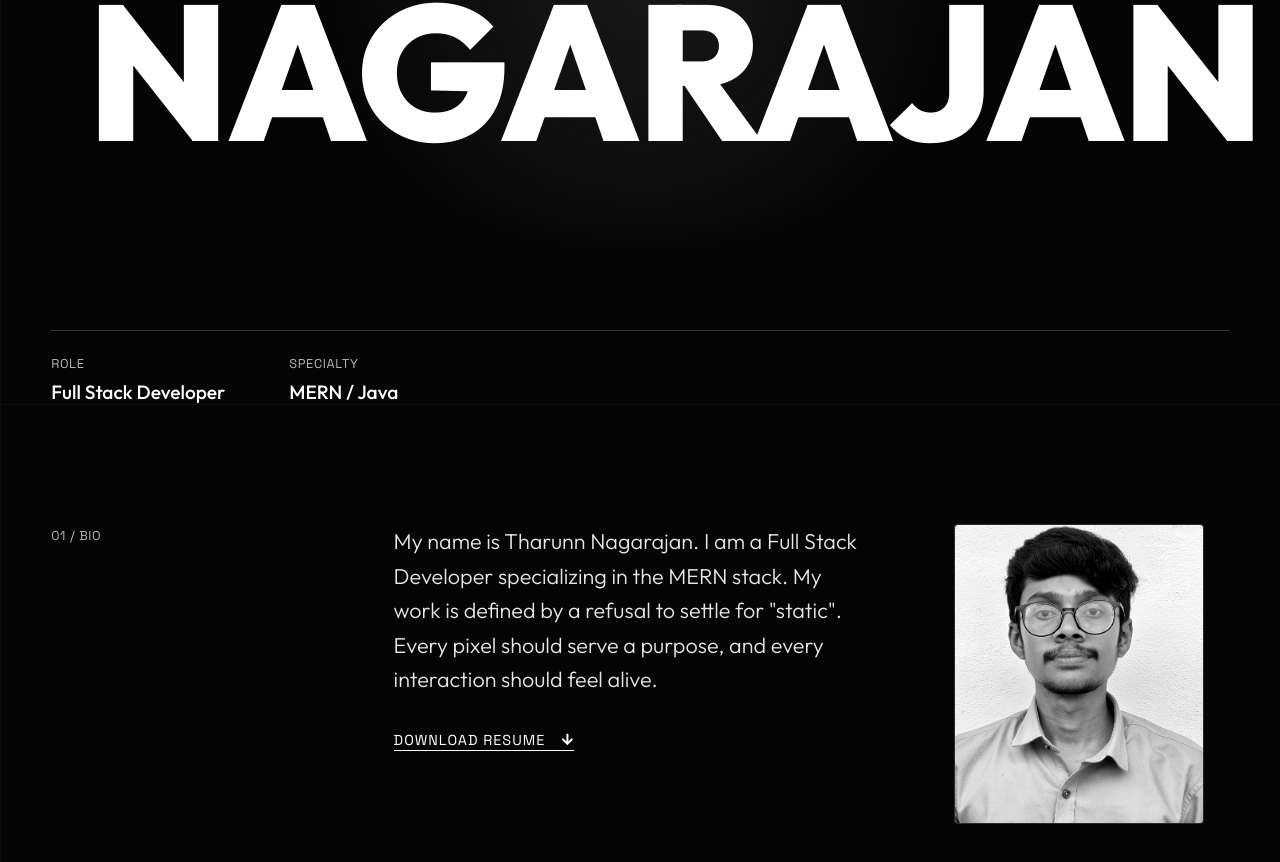
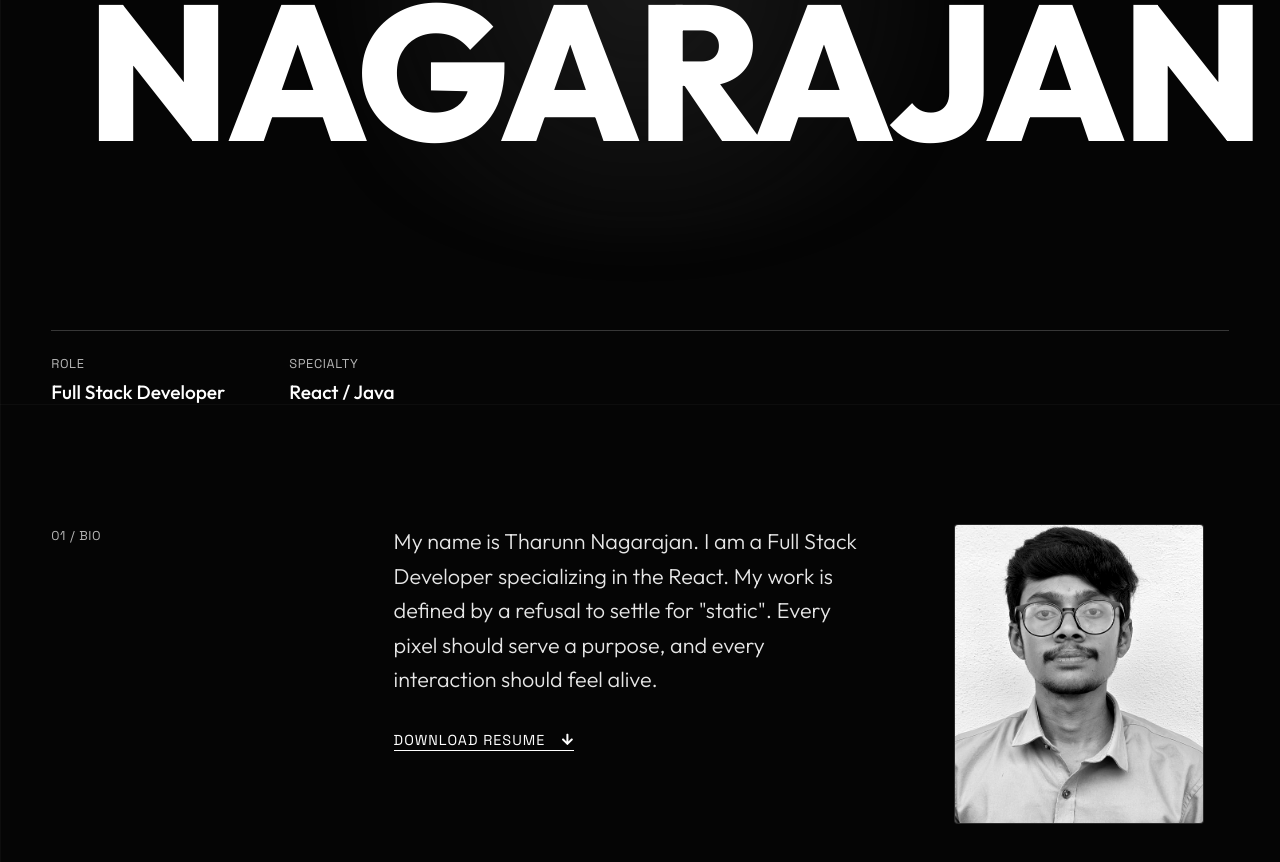
Before and after one commit to mrbarry038-gif/Tharunn_Portfolio, a React (Vite) app: page / in a window 1280 px wide. Shown: the part 396-1258 px from the top of the page. Built offline with nearby package versions, Linux system fonts and the light colour scheme.

Commit message:
ui updated - only completed projects

```diff
--- a/src/components/About.jsx
+++ b/src/components/About.jsx
@@ -27,7 +27,7 @@ const About = () => {
                         <div className="about-content">
                             <div className="bio-details">
                                 <p>
-                                    My name is Tharunn Nagarajan. I am a Full Stack Developer specializing in the MERN stack.
+                                    My name is Tharunn Nagarajan. I am a Full Stack Developer specializing in the React.
                                     My work is defined by a refusal to settle for "static". Every pixel should serve a purpose,
                                     and every interaction should feel alive.
                                 </p>
--- a/src/components/Contact.jsx
+++ b/src/components/Contact.jsx
@@ -27,9 +27,9 @@ const Contact = () => {
         const WEBHOOK_URL = "https://discord.com/api/webhooks/1469339426088812728/3EQHe5cRdpKieLvNmEo-_y47f7sVA8MjcCpovuVI3-IzAhD049Q9tNO1Rh8AESEhvh8S";
 
         if (WEBHOOK_URL === "https://discord.com/api/webhooks/1469339426088812728/3EQHe5cRdpKieLvNmEo-_y47f7sVA8MjcCpovuVI3-IzAhD049Q9tNO1Rh8AESEhvh8Sz") {
-             alert("Please set your Discord Webhook URL in Contact.jsx");
-             setStatus('');
-             return;
+            alert("Please set your Discord Webhook URL in Contact.jsx");
+            setStatus('');
+            return;
         }
 
         const payload = {
--- a/src/components/Hero.jsx
+++ b/src/components/Hero.jsx
@@ -39,7 +39,7 @@ const Hero = () => {
                     </div>
                     <div className="stack-block">
                         <span className="mono-tag label">Specialty</span>
-                        <span className="value">MERN / Java</span>
+                        <span className="value">React / Java</span>
                     </div>
                 </div>
             </div>
```
